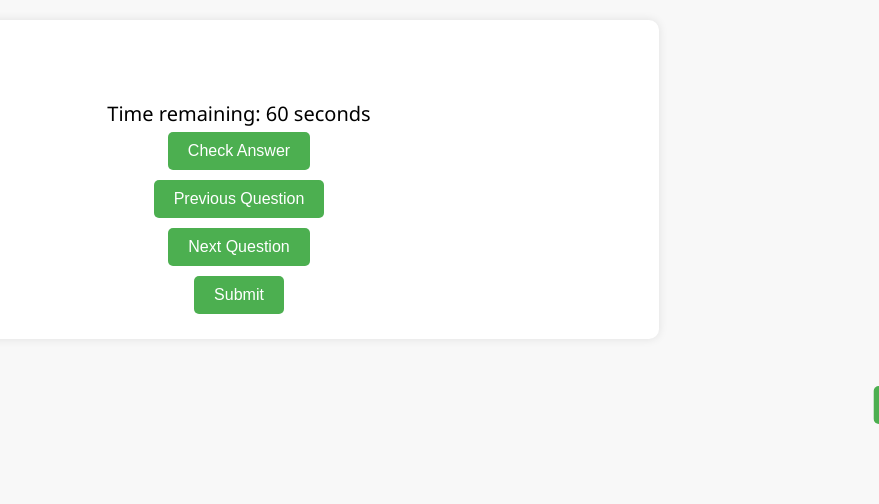
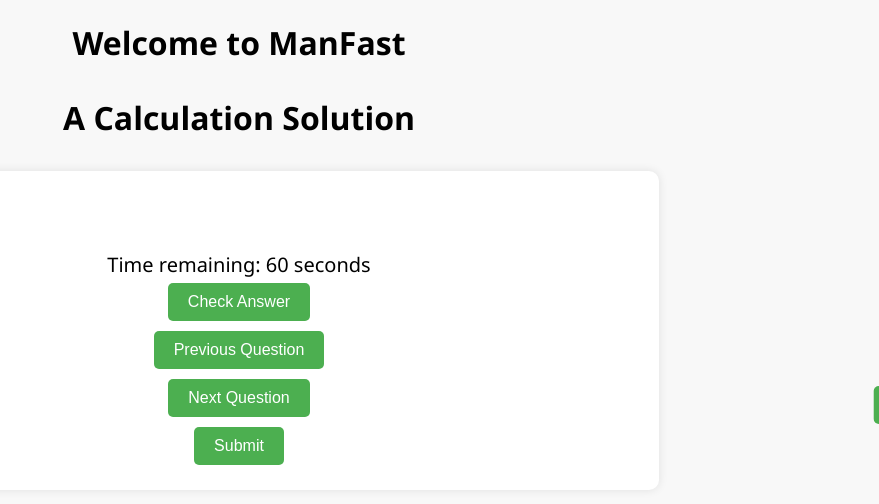
Before and after one commit to GangaTricks/ManFast, a plain HTML site: page index.html in a window 1280 px wide. Shown: the whole page, without its empty margins (401-1280 px from the left). Drawn offline with Linux system fonts and the light colour scheme.

Commit message:
Update index.html

```diff
--- a/index.html
+++ b/index.html
@@ -3,7 +3,7 @@
 <head>
     <meta charset="UTF-8">
     <meta name="viewport" content="width=device-width, initial-scale=1.0">
-    <title>Quiz with Timer</title>
+    <title>GangaTricks</title>
     <style>
         body {
             font-family: 'Segoe UI', Tahoma, Geneva, Verdana, sans-serif;
@@ -106,6 +106,8 @@
     </style>
 </head>
 <body>
+
+    <h1>Welcome to ManFast <p>A Calculation Solution</p></h1>
 
 <div id="quiz-container">
     <div id="question-container"></div>
```
